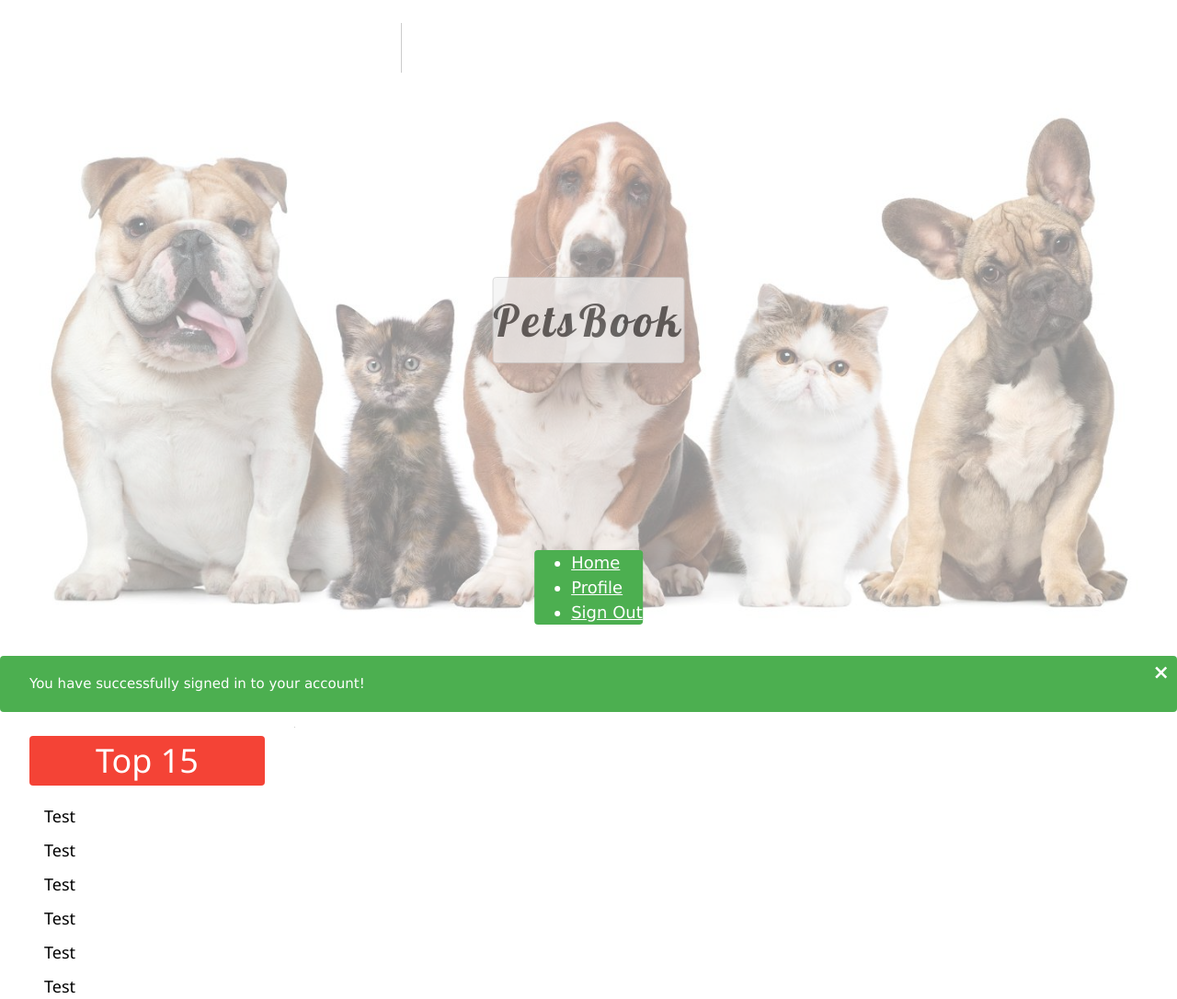
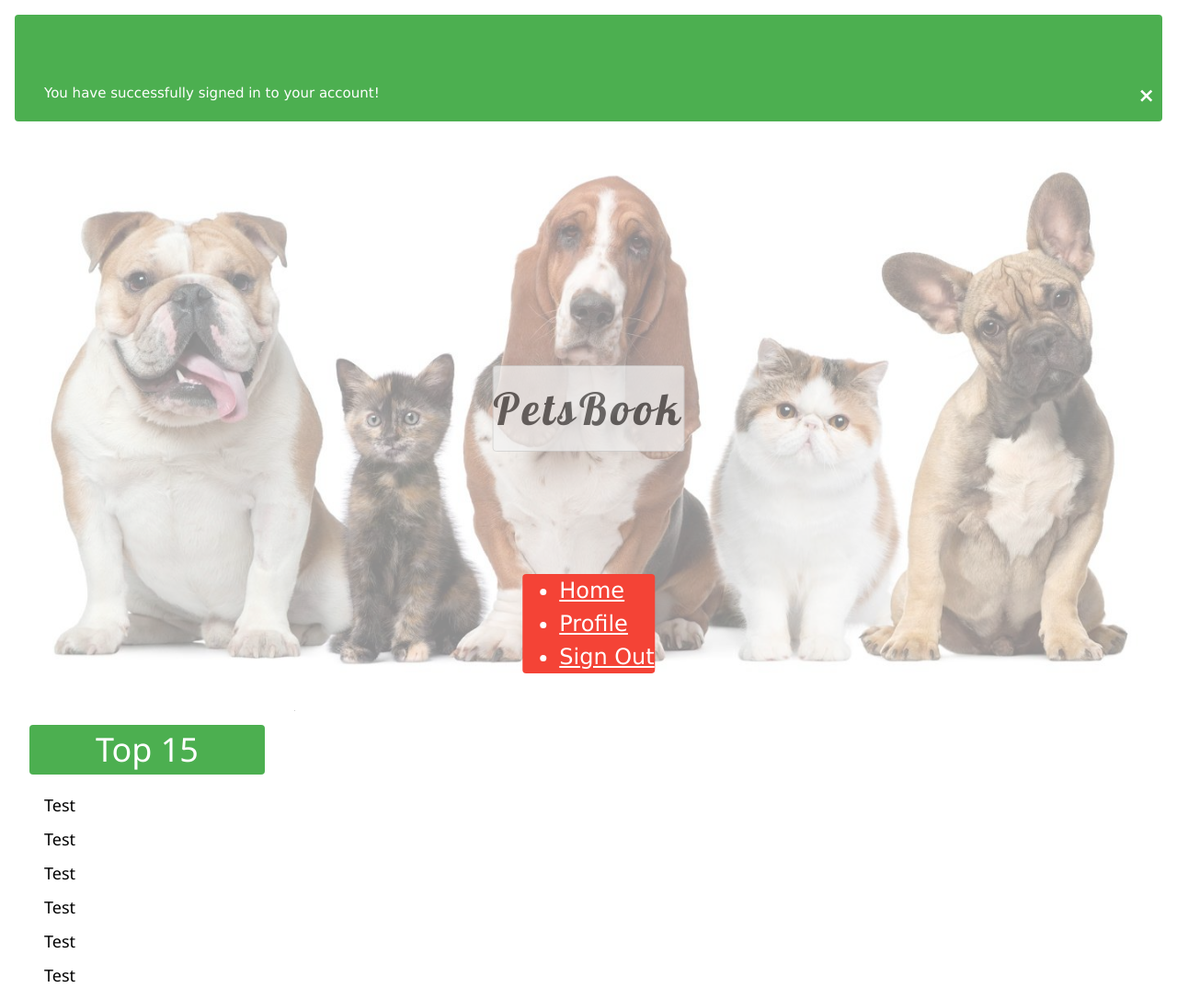
Before and after one commit to PetsBookdevteam/PetsBook, a Python web app: template templates/homepageloggedin.html in a window 1280 px wide. Shown: the top 1086 px of the page at 92% size. Run offline with Jinja, Linux system fonts and the light colour scheme; the template is opened without the code that fills it, so the values that code supplies are empty; some libraries are stand-ins or nearby versions.

Commit message:
Update 30/10/16

```diff
--- a/templates/homepage.html
+++ b/templates/homepage.html
@@ -1,6 +1,6 @@
 <!DOCTYPE html>
 <html>
-<title>PetsBook Home Page</title>
+<title>PetsBook</title>
 <meta name="viewport" content="width=device-width, initial-scale=1">
 <script type=text/javascript src="../static/jquery-3.1.1.min.js"></script>
 <link rel="stylesheet" href="http://www.w3schools.com/lib/w3.css">
--- a/templates/homepageloggedin.html
+++ b/templates/homepageloggedin.html
@@ -23,6 +23,21 @@
         <h1 style="font-family: 'Great Vibes', serif"><i>"Where cuteness spreads around."</i></h1>
     </div>
 </ul>
+<div class="w3-animate-right w3-margin w3-round alert success">
+    <span class="closebtn">&times;</span>
+    <p>You have successfully signed in to your account!</p>
+</div>
+<script>
+var close = document.getElementsByClassName("closebtn");
+var i;
+for (i = 0; i < close.length; i++) {
+    close[i].onclick = function(){
+        var div = this.parentElement;
+        div.style.opacity = "0";
+        setTimeout(function(){ div.style.display = "none"; }, 600);
+    }
+}
+</script>
 <header class="w3-display-container w3-content" style="max-width:1500px">
     <img class="mySlides w3-animate-fading w3-image" src="../static/slideshow/img_1.jpg" style="width: 100%;">
     <img class="mySlides w3-animate-fading w3-image" src="../static/slideshow/img_2.jpg" style="width: 100%;">
@@ -49,43 +64,28 @@
     </div>
 
 <!-- Navbar (placed at the bottom of the header image) -->
-    <ul class="w3-navbar w3-large w3-green w3-round w3-display-bottommiddle w3-hide-small" style="bottom:-16px">
-        <li><a class="w3-hover-red" href="{{ url_for("home") }}">Home</a></li>
-        <li><a class="w3-hover-red" href="">Profile</a></li>
-        <li><a class="w3-hover-red" href="{{ url_for("do_signout") }}">Sign Out</a></li>
+    <ul class="w3-navbar w3-xlarge w3-red w3-round w3-display-bottommiddle w3-hide-small" style="bottom:-16px">
+        <li><a class="w3-hover-green" href="{{ url_for("home") }}">Home</a></li>
+        <li><a class="w3-hover-green" href="">Profile</a></li>
+        <li><a class="w3-hover-green" href="{{ url_for("do_signout") }}">Sign Out</a></li>
     </ul>
 </header>
 
 {#<!-- Navbar on small screens -->#}
-<ul class="w3-navbar w3-large w3-margin-top w3-green w3-hide-large w3-hide-medium w3-round">
-    <li><a class="w3-hover-red" href="{{ url_for("home") }}">Home</a></li>
-    <li><a class="w3-hover-red" href="">Profile</a></li>
-    <li><a class="w3-hover-red" href="{{ url_for("do_signout") }}">Sign Out</a></li>
+<ul class="w3-navbar w3-large w3-margin-top w3-red w3-hide-large w3-hide-medium">
+    <li><a class="w3-hover-green" href="{{ url_for("home") }}">Home</a></li>
+    <li><a class="w3-hover-green" href="">Profile</a></li>
+    <li><a class="w3-hover-green" href="{{ url_for("do_signout") }}">Sign Out</a></li>
 </ul>
 
 <!-- Page content -->
 <div class="w3-margin-bottom" style="margin-top: 32px">
-    <div class="w3-round alert success" style="width: 100%">
-        <span class="closebtn">&times;</span>
-        <p>You have successfully signed in to your account!</p>
-    </div>
-    <script>
-    var close = document.getElementsByClassName("closebtn");
-    var i;
-    for (i = 0; i < close.length; i++) {
-        close[i].onclick = function(){
-            var div = this.parentElement;
-            div.style.opacity = "0";
-            setTimeout(function(){ div.style.display = "none"; }, 600);
-        }
-    }
-    </script>
 
 <!-- Images (Portfolio) -->
     <div class="w3-row">
         <div class="w3-quarter w3-container">
             <div class="w3-container w3-border-bottom" id="sidebar">
-                <h1 class="w3-round w3-red w3-center">Top 15</h1>
+                <h1 class="w3-margin-top w3-round w3-green w3-center">Top 15</h1>
                 <div class="w3-container">
                     {% for pet in rank %}
                         <h5 class="w3-border-bottom">{{ pet[1] }} : {{ pet[0] }}</h5>
@@ -108,7 +108,7 @@
             <script>
                 $(document).ready(function(){
                     if (jQuery(window).innerWidth() >600) {
-                        $("#sidebar").sticky({topSpacing: 16, bottomSpacing: 116});
+                        $("#sidebar").sticky({bottomSpacing: 130});
                     }
                 })
             </script>
```
Also changed, not shown: app.py (+32 -29 lines).
